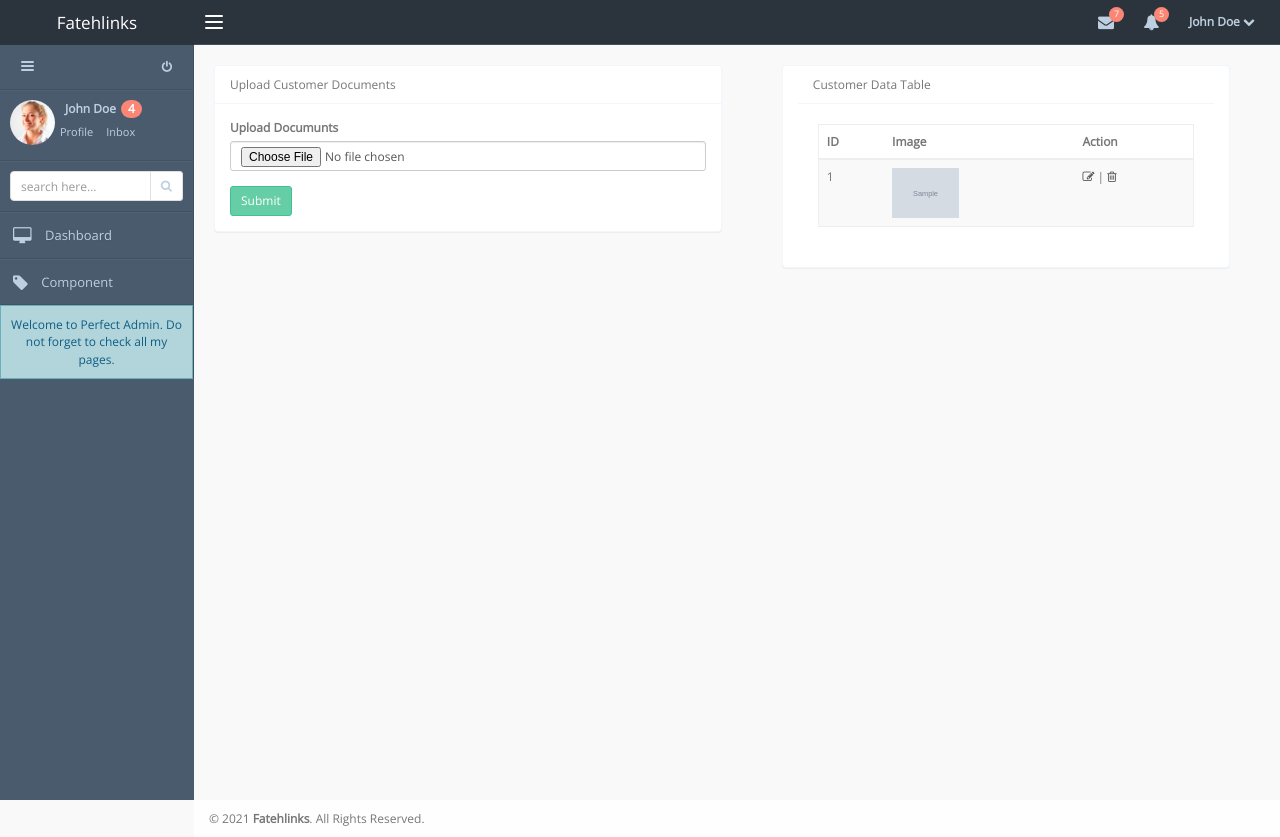
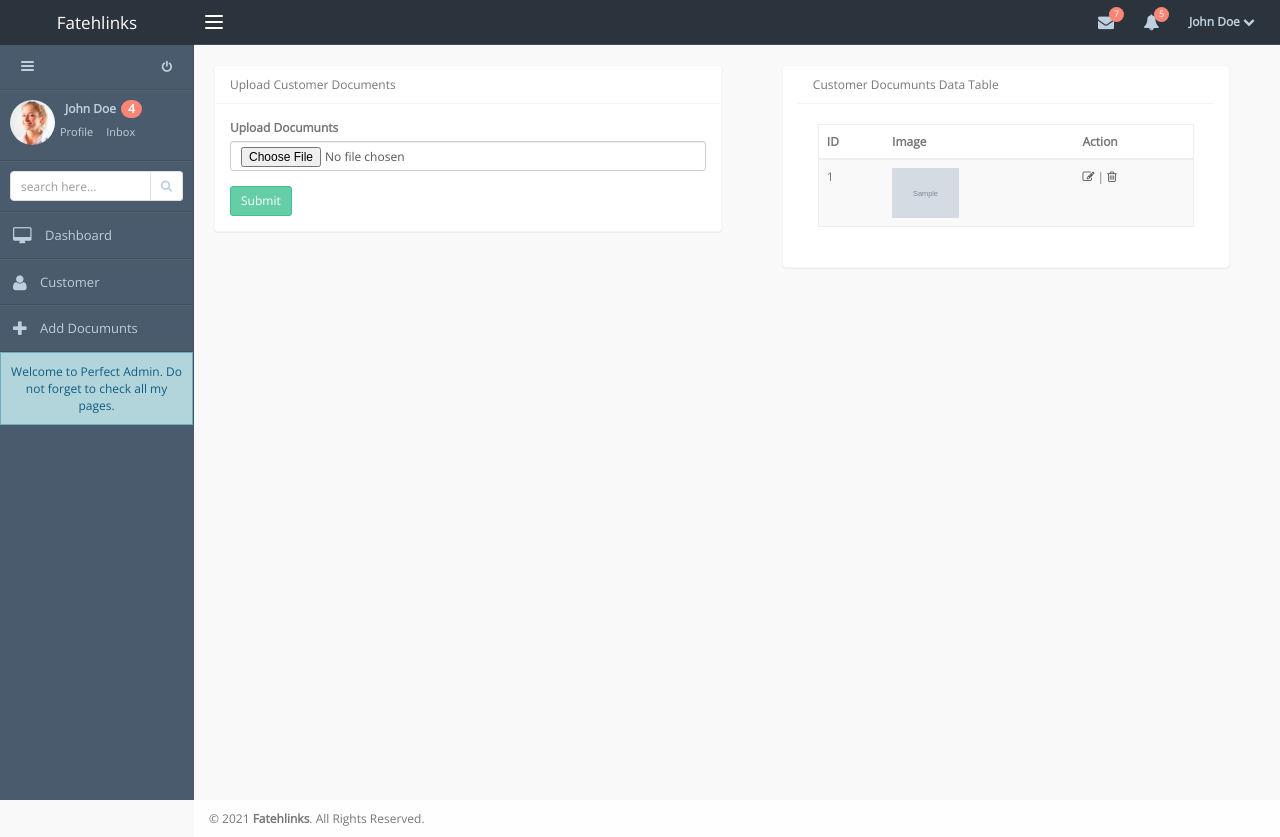
Before and after one commit to Arisha71/real_state, a PHP site: page /add-documunts.php in a window 1280 px wide. Run offline with PHP 8.4, Linux system fonts and the light colour scheme; the visitor is signed in with stand-in values (Sample User, id 1); tables that the repository leaves empty or names only in its code hold one stand-in row (values such as "Sample post"); grey boxes marked "Sample" are stand-in pictures.

Commit message:
some changing are added

```diff
--- a/session-demo/add-documunts.php
+++ b/session-demo/add-documunts.php
@@ -35,7 +35,7 @@
 					<div class="col-md-1"></div>
 					<div class="col-md-10 panel panel-default table-responsive">
 						<div class="panel-heading">
-							Customer Data Table
+							Customer Documunts Data Table
 						</div>
 						<div class="padding-md clearfix">
 							<table class="table table-striped" id="dataTable">
--- a/session-demo/include/side-bar.html
+++ b/session-demo/include/side-bar.html
@@ -45,19 +45,30 @@
                 <li class="openable">
                     <a href="index.html#">
                         <span class="menu-icon">
-                            <i class="fa fa-tag fa-lg"></i>
+                            <i class="fa fa-user fa-lg"></i>
                         </span>
                         <span class="text">
-                            Component
+                            Customer
                         </span>
                         <span class="menu-hover"></span>
                     </a>
                     <ul class="submenu">
                         <li><a href="add-customer.php"><span class="submenu-label">Add Customer</span></a></li>
                         <li><a href="view-customer.php"><span class="submenu-label">View Customer</span></a></li>
-                        <li><a href="add-documunts.php"><span class="submenu-label">Add Documunts</span></a></li>
                       </ul>
                 </li>
+                <li>
+                    <a href="add-documunts.php">
+                        <span class="menu-icon">
+                            <i class="fa fa-plus fa-lg"></i>
+                        </span>
+                        <span class="text">
+                            Add Documunts
+                        </span>
+                        <span class="menu-hover"></span>
+                    </a>
+                </li>
+
             </ul>
 
             <div class="alert alert-info">
```
Also changed, not shown: session-demo/add-documunts-query.php (+8 -1 lines), 2 other files.
